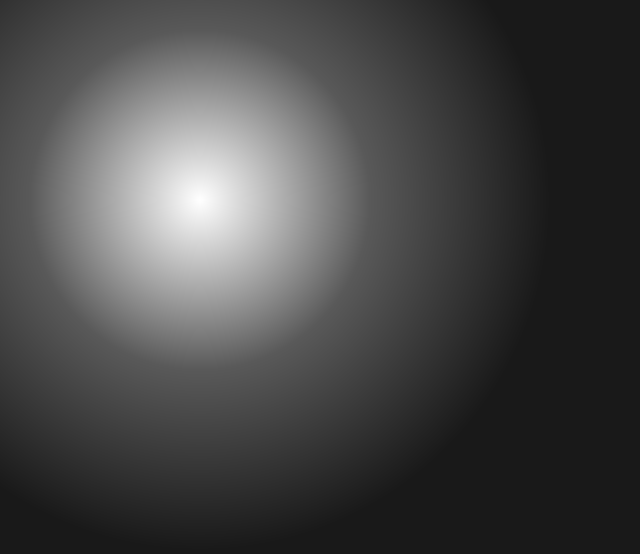
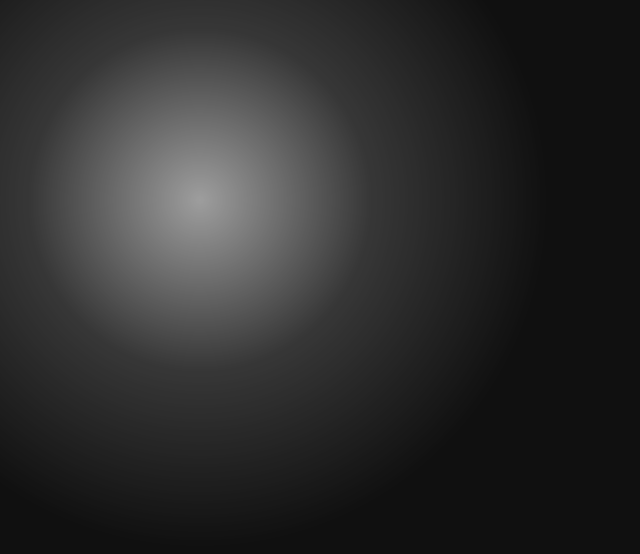
Before and after one commit to Kiran966a/DOM-Task9-SpotLight-Effect, a plain HTML site: page index.html in a window 1280 px wide. Shown: the whole page, without its empty margins (0-640 px from the left). Drawn offline with Linux system fonts and the light colour scheme; the site is published under a folder, as on GitHub Pages, so addresses that start at the root find nothing.

Commit message:
Spotlight task donee

```diff
--- a/style.css
+++ b/style.css
@@ -16,7 +16,7 @@ html, body{
 body{
     height:100vh;
     width:100vw;
-    background-image: url(/pic.jpg);
+    background-image: url(./pic.jpg);
     background-size: cover;
     background-position: center;
     background-repeat: no-repeat;
```
